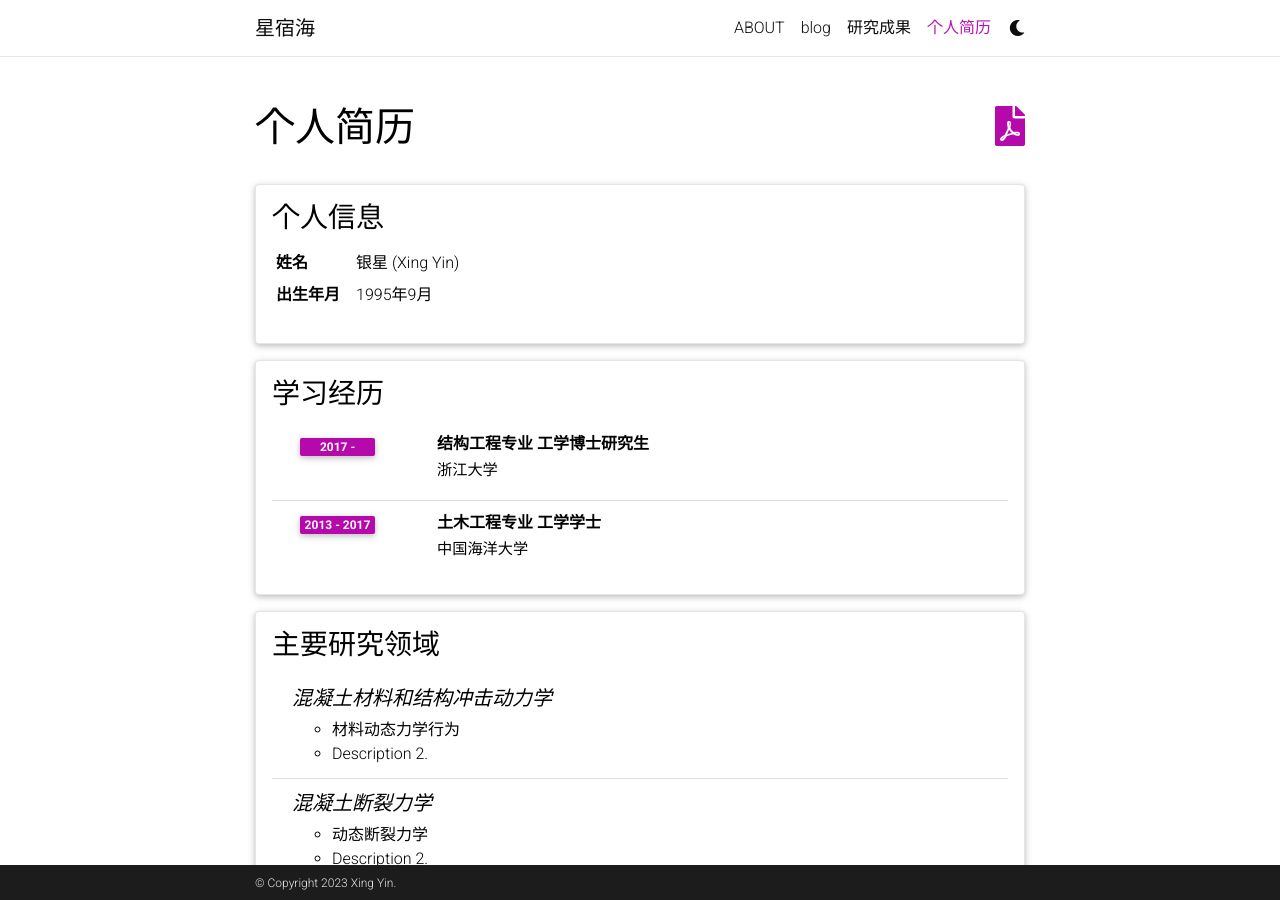
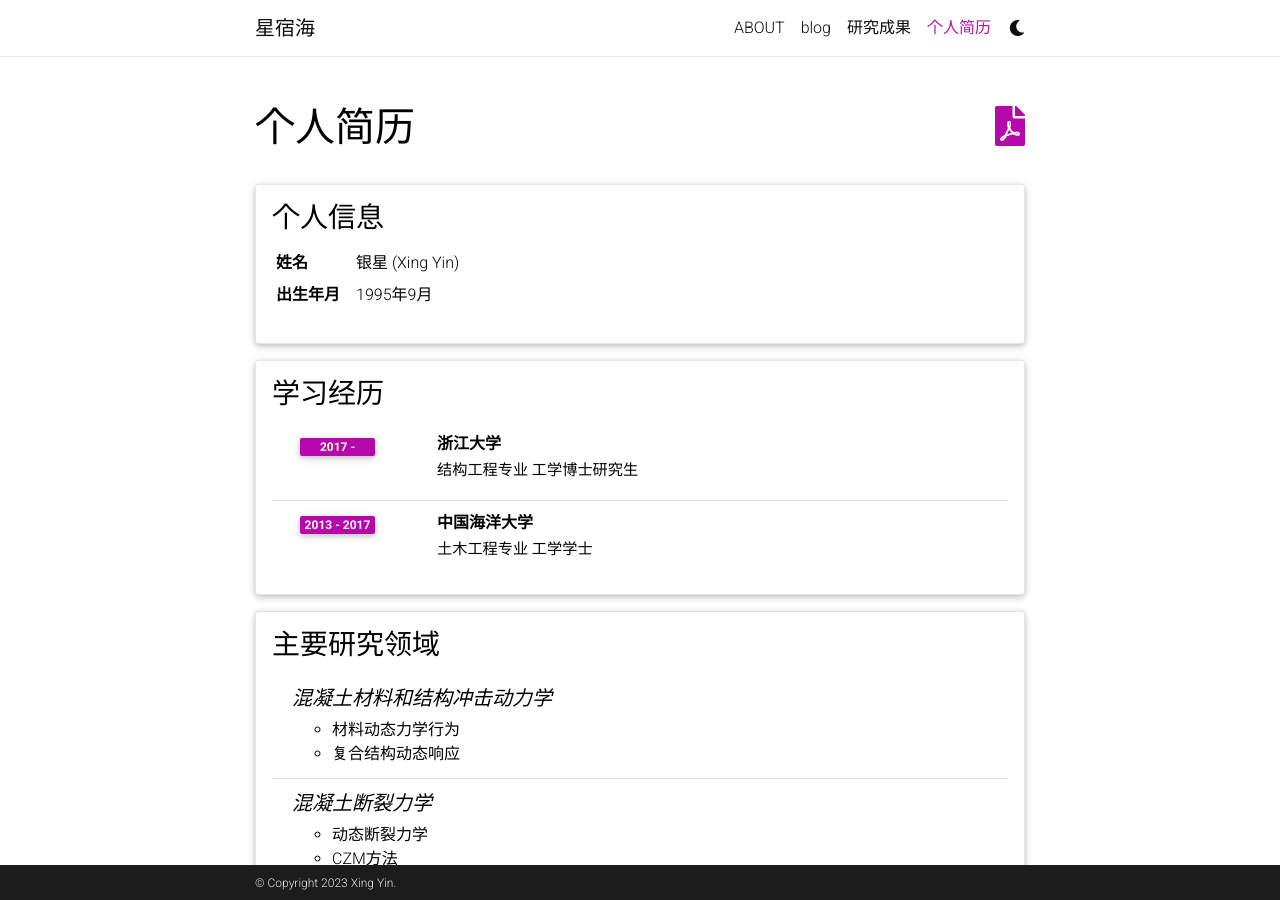
Before and after one commit to sterling-yin/sterling-yin.github.io, a Jekyll site: the page built from _pages/cv.md, in a window 1280 px wide and 900 px high. Built offline with Jekyll 4.4.1, drawn with Linux system fonts in a browser that asks for light colours; comment, search, counter and statistics services are not loaded; a style sheet for code colours, icons or effects is not loaded.

Commit message:
Update cv.yml

```diff
--- a/_data/cv.yml
+++ b/_data/cv.yml
@@ -9,12 +9,12 @@
 - title: 学习经历
   type: time_table
   contents:
-    - title: 结构工程专业 工学博士研究生
-      institution: 浙江大学
+    - title: 浙江大学
+      institution: 结构工程专业 工学博士研究生
       year: 2017 -
 
-    - title: 土木工程专业 工学学士
-      institution: 中国海洋大学
+    - title: 中国海洋大学
+      institution: 土木工程专业 工学学士
       year: 2013 - 2017
 
 - title: 主要研究领域
@@ -23,11 +23,11 @@
     - title: 混凝土材料和结构冲击动力学
       items:
         - 材料动态力学行为
-        - Description 2.
+        - 复合结构动态响应
     - title: 混凝土断裂力学
       items:
         - 动态断裂力学
-        - Description 2.
+        - CZM方法
 
 - title: 同行审阅工作
   type: nested_list
```
